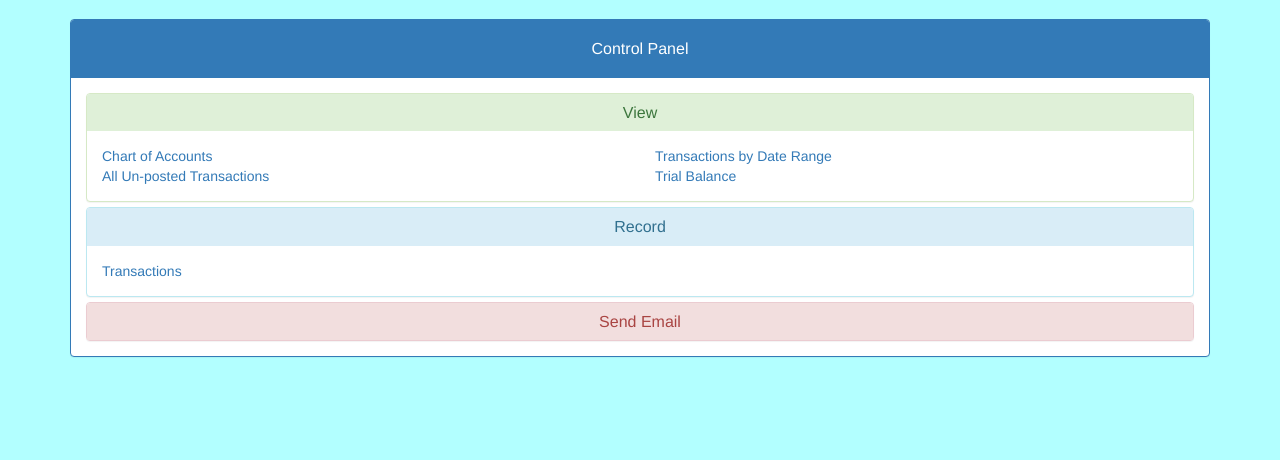
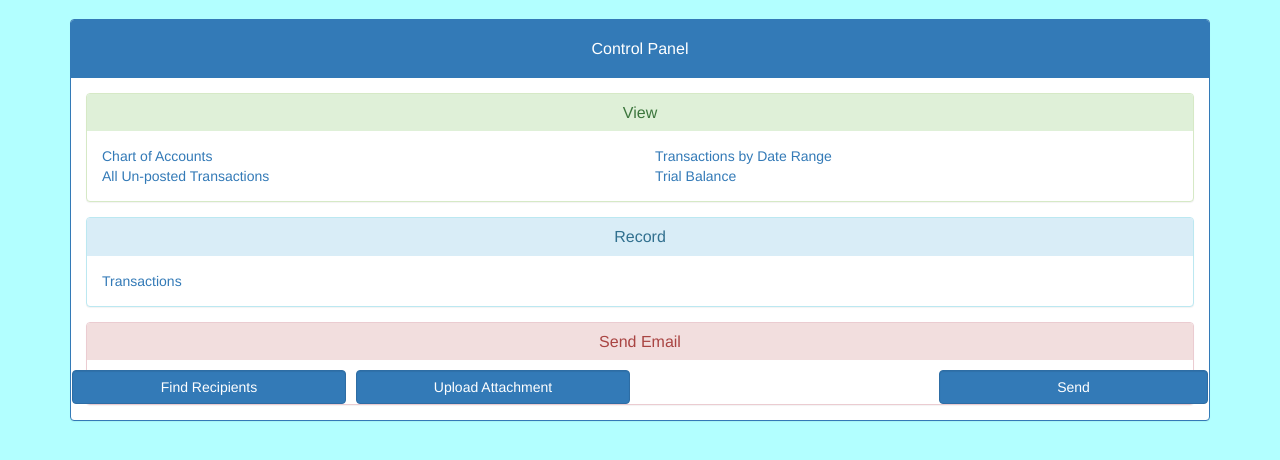
Before and after one commit to jkeaton/PolyAccountingUI, a PHP site: page /mark_landing/startScreen_matchedtheme.php in a window 1280 px wide. Shown: the part 51-511 px from the top of the page. Run offline with PHP 8.4, Linux system fonts and the light colour scheme; the visitor is signed in with stand-in values (Sample User, id 1).

Commit message:
Finished the Control Panel page that matches the bootstrap theme. Used Mark's idea with the 'Send Email' panel that toggle-collapses, but used the Bootstrap theme to keep the site consistent and use Bootstrap's clean aspects.

```diff
--- a/dist/common.php
+++ b/dist/common.php
@@ -27,17 +27,17 @@
     function logout(){
         session_unset();
         session_destroy();
-        header('Location: index.php');
+        header('Location: http://137.135.120.135/index.php');
         return 0;
     }
 
     function bounce(){
         if (!isset($_SESSION['authenticated'])) {
-            header('Location: index.php');
+            header('Location: http://137.135.120.135/index.php');
             return;
         }
         if ($_SESSION['authenticated'] === false){
-            header('Location: index.php');
+            header('Location: http://137.135.120.135/index.php');
             return;
         }
     }
--- a/dist/css/custom.css
+++ b/dist/css/custom.css
@@ -54,10 +54,10 @@ html, body {
 }
 }
 .button-left, .field-left{
-    float: left;
+    float: left !important;
 }
 #helpLinks, #returnHome, .field-right{
-    float: right;
+    float: right !important;
 }
 .journalEntryPanel {
     max-height: 80%;
@@ -163,3 +163,17 @@ html, body {
 .top-buffer{
     margin-top: 10px;
 }
+.panel-buffer{
+    margin-top: 15px !important;
+}
+.no-gutter [class*="left-btn"] {
+    padding-left: 0 !important;
+    padding-right: 10px !important;
+}
+.no-gutter [class*="left-btn-solo"] {
+    padding-left: 0 !important;
+}
+.no-gutter [class*="right-btn"] {
+    padding-left: 10 !important;
+    padding-right: 0px !important;
+}
--- a/emailverification.php
+++ b/emailverification.php
@@ -110,11 +110,11 @@
                             <label for="inputEmail" class="sr-only">Email</label>
                             <input type="email" id="inputEmail" name="email" class="form-control" placeholder="Email" required autofocus>
                         </div>
-                        <div class="row">
-                            <div class="button-left">
+                        <div class="row no-gutter">
+                            <div class="col-xs-6 col-sm-5 left-btn">
                                 <button class="btn btn-lg btn-primary btn-block" name="submit" type="submit">Send Reset Link</button>
                             </div>
-                            <div id="returnHome">
+                            <div id="returnHome" class="right-btn">
                                 <a href="index.php">Return Home</a></br>
                             </div>
                         </div>
--- a/journalentry.php
+++ b/journalentry.php
@@ -397,7 +397,7 @@
                 <div class="navbar-header">
                     <img src="dist/images/AppDomainFinalProjectLogo.png"
                     alt="PAI Logo" height="30" width="30" class="logo-top nav">
-                    <a class="navbar-brand" href="#">Poly Accounting Information Group</a>
+                    <a class="navbar-brand" href="./mark_landing/startScreen_matchedtheme.php">Poly Accounting Information Group</a>
                 </div>
                 <div class="navbar-collapse collapse">
                     <ul class="nav navbar-nav navbar-right">
@@ -439,7 +439,7 @@
                             <input type="number" value="3" id="row_ct" name="row_ct_for_php" style="visibility: hidden;"></input>
                             <tr id="debit_1">
                                 <td class="t_date">
-                                    <input type="text" name="i[0]" class="datepicker form-control" placeholder="Date">Y
+                                    <input type="text" name="i[0]" class="datepicker form-control" placeholder="Date">
                                 </td>
                                 <td class="t_acct_title">
                                     <div class="form-group">
--- a/mark_landing/startScreen_matchedtheme.php
+++ b/mark_landing/startScreen_matchedtheme.php
@@ -1,3 +1,16 @@
+<?php
+    session_start();
+    include "../dist/dbconnect.php";
+    include "../dist/common.php";
+	bounce();
+
+    if ($_SERVER["REQUEST_METHOD"] == "POST"){
+        if (isset($_POST['logout'])){
+            return logout();
+        }
+    }
+?>
+
 <!DOCTYPE html>
 <html>
 
@@ -67,7 +80,7 @@
                                 </div>
                             </div>
                         </div>
-                        <div class="panel panel-info">
+                        <div class="panel panel-info panel-buffer">
                             <div class="panel-heading panel-heading-sm text-center">
                                 <h3 class="panel-title centered-y-sm">Record</h3>
                             </div>
@@ -79,7 +92,7 @@
                                 </div>
                             </div>
                         </div>
-                        <div class="panel panel-danger form-group col-centered">
+                        <div class="panel panel-danger form-group col-centered panel-buffer">
                             <div class="panel-heading panel-heading-sm text-center">
                                 <h3 class="panel-title centered-y-sm">
                                     <a class="collapsed" data-toggle="collapse" data-parent="#main-page" href="#email-panel" aria-expanded="false" aria-controls="email-panel">
@@ -96,21 +109,21 @@
                                     <div class="row top-buffer">
                                         <input type="text" class="form-control" id="recipients" placeholder="Recipients">
                                     </div>
-                                    <div class="row top-buffer">
+
                                         <textarea class="form-control" rows="5" id="message" placeholder="Message"></textarea>
                                     </div>
-                                    <div class="row top-buffer">
-                                        <div class="col-xs-6 col-sm-3">
+                                    <div class="row top-buffer no-gutter">
+                                        <div class="col-xs-6 col-sm-3 left-btn">
                                             <button id="contacts" type="button" class="btn btn-primary form-control" name="contacts">
                                                 Find Recipients
                                             </button>
                                         </div>
-                                        <div class="col-xs-6 col-sm-3">
+                                        <div class="col-xs-6 col-sm-3 left-btn">
                                             <button id="attach" type="button" class="btn btn-primary form-control" name="attach">
                                                 Upload Attachment
                                             </button>
                                         </div>
-                                        <div class="col-xs-6 col-sm-3 col-sm-offset-3">
+                                        <div class="col-xs-6 col-sm-3 col-sm-offset-3 right-btn">
                                             <button id="send" type="button" class="btn btn-primary form-control" name="send">
                                                 Send
                                             </button>
--- a/newaccount.php
+++ b/newaccount.php
@@ -154,8 +154,8 @@
                             <label for="inputPassword" class="sr-only">Password</label>
                             <input type="password" name="pass" id="inputPassword" class="form-control" placeholder="Password" required>
                         </div>
-                        <div class="row">
-                            <div class="button-left">
+                        <div class="row no-gutter">
+                            <div class="button-left col-xs-6 col-sm-5 left-btn">
                                 <button class="btn btn-lg btn-primary btn-block" name="submit" type="submit">Create Account</button>
                             </div>
                             <div id="helpLinks">
```
Also changed, not shown: index.php (+4 -4 lines).
